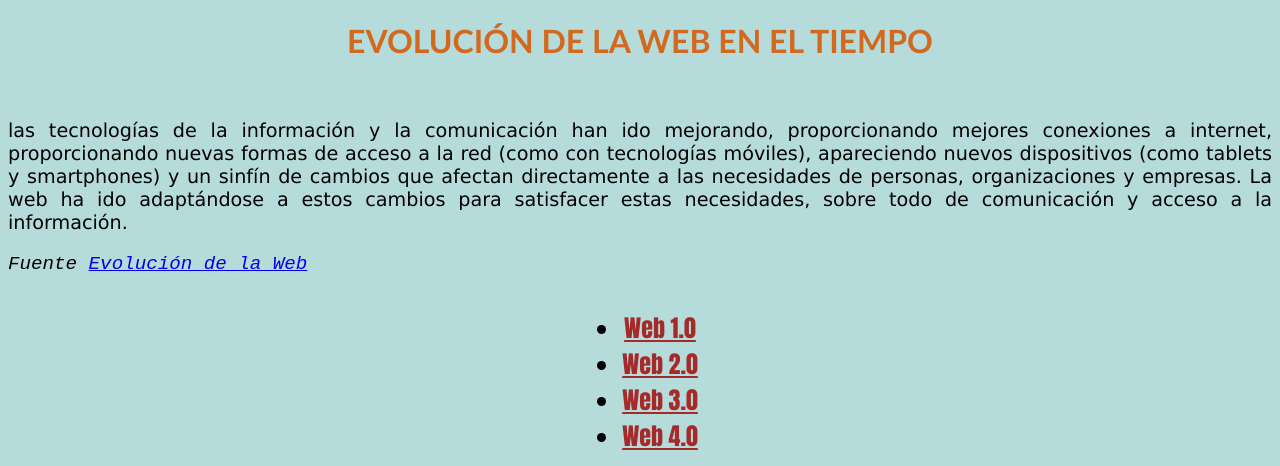
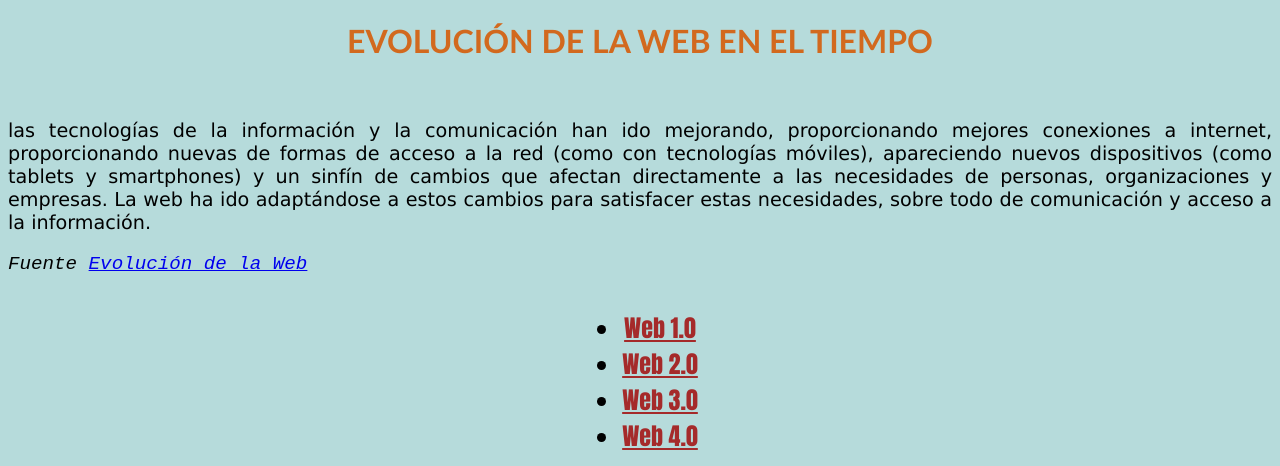
Before and after one commit to Isaaclc11/prueba, a plain HTML site: page index.html in a window 1280 px wide. Shown: the top 466 px of the page. Drawn offline with Linux system fonts and the light colour scheme.

Commit message:
Update index.html

```diff
--- a/index.html
+++ b/index.html
@@ -11,7 +11,7 @@
 <BR>
 <P style="font-family:'Lucida Grande', 'Lucida Sans', Arial, sans-serif; color: black; text-align: justify; font-size: larger;">
      las tecnolog&iacute;as de la informaci&oacute;n y la comunicaci&oacute;n han ido mejorando, proporcionando mejores conexiones
-    a internet, proporcionando nuevas formas de acceso a la red (como con tecnolog&iacute;as m&oacute;viles), apareciendo nuevos dispositivos (como tablets
+    a internet, proporcionando nuevas de formas de acceso a la red (como con tecnolog&iacute;as m&oacute;viles), apareciendo nuevos dispositivos (como tablets
     y smartphones) y un sinf&iacute;n de cambios que afectan directamente a las necesidades de personas, organizaciones y empresas.
     La web ha ido adapt&aacute;ndose a estos cambios para satisfacer estas necesidades, sobre todo de comunicaci&oacute;n y acceso a la informaci&oacute;n.
 </P>
```
